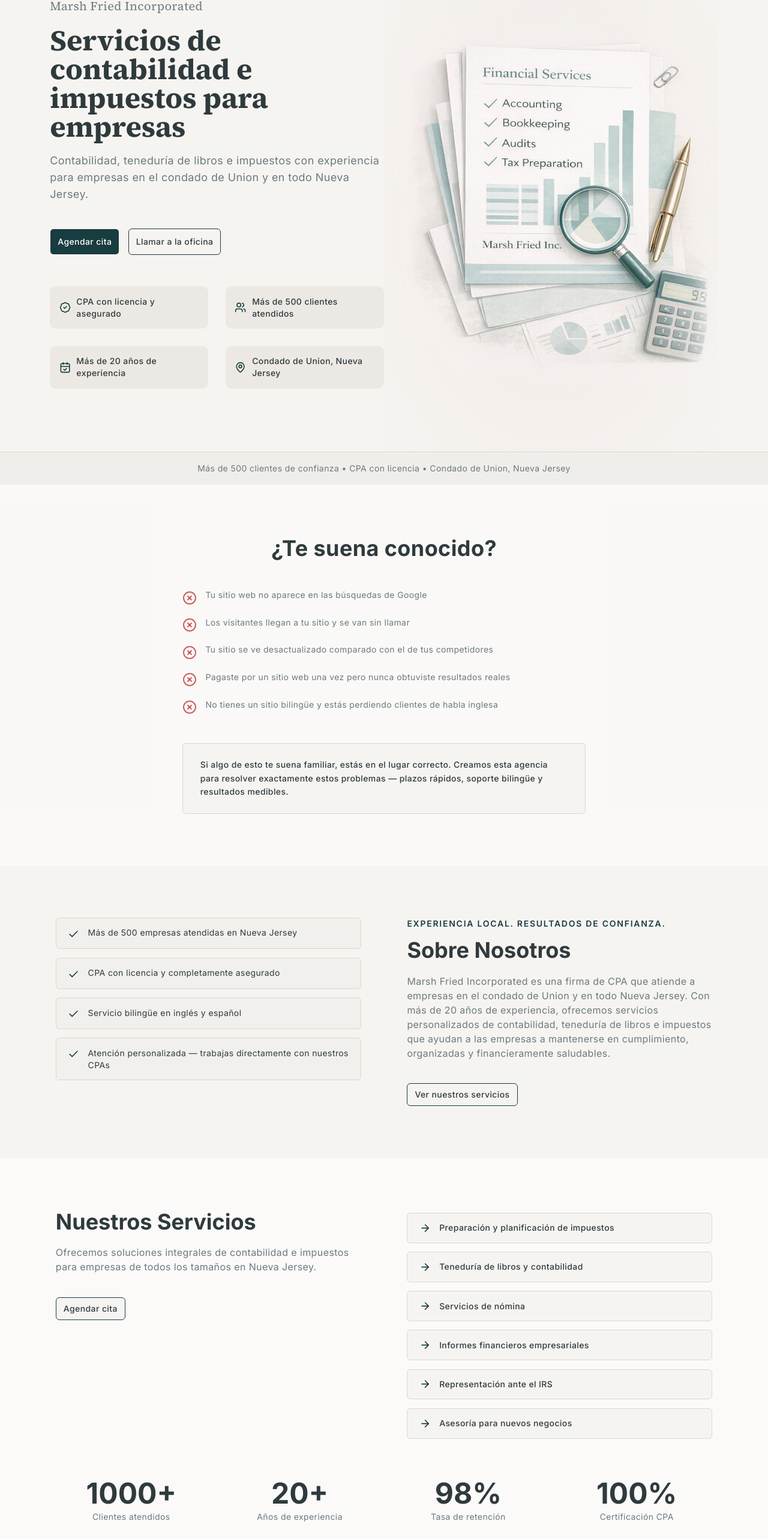
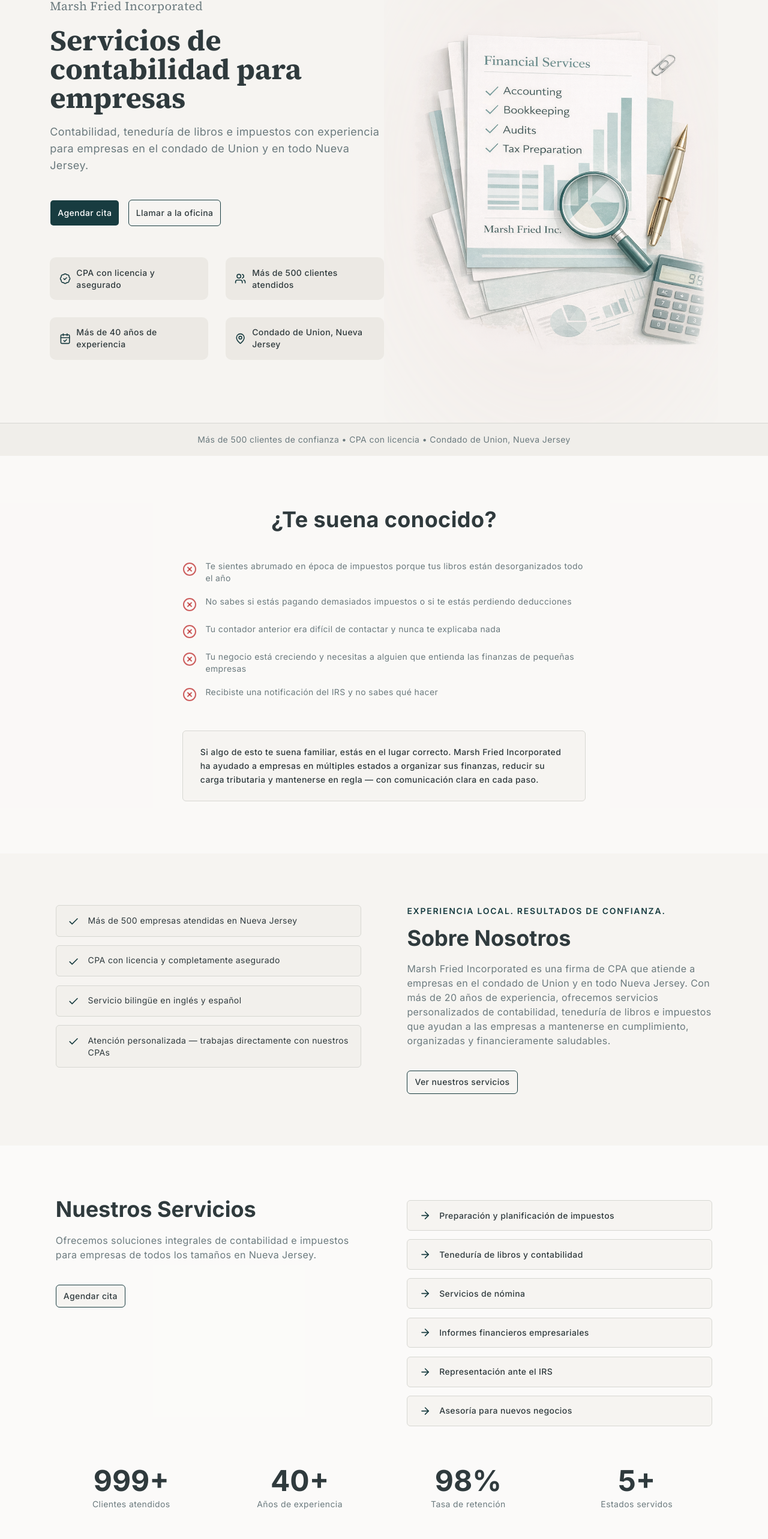
Before and after one commit to JohnnyPillacela/marsh-fried-inc, a Next.js app: page /es in a window 1280 px wide. Shown: the part 178-2744 px from the top of the page at 60% size. Built offline with nearby package versions, Linux system fonts and the light colour scheme.

Commit message:
update content

```diff
--- a/content/dictionaries/hero.ts
+++ b/content/dictionaries/hero.ts
@@ -16,7 +16,7 @@
     } satisfies HeroDict,
     es: {
         eyebrow: "Marsh Fried Incorporated",
-        title: "Servicios de contabilidad e impuestos para empresas",
+        title: "Servicios de contabilidad para empresas",
         subtitle:
             "Contabilidad, teneduría de libros e impuestos con experiencia para empresas en el condado de Union y en todo Nueva Jersey.",
         cta: "Agendar cita",
--- a/content/dictionaries/pain-points.ts
+++ b/content/dictionaries/pain-points.ts
@@ -4,25 +4,25 @@
     en: {
         title: "Sound familiar?",
         items: [
-            "Your website isn't showing up on Google searches",
-            "Visitors land on your site and leave without calling",
-            "Your site looks outdated compared to your competitors",
-            "You paid for a website once but never got real results from it",
-            "You don't have a bilingual site and you're missing Spanish-speaking customers",
+            "You're overwhelmed at tax time because your books are a mess all year",
+            "You're not sure if you're paying too much in taxes — or missing deductions you're entitled to",
+            "Your last accountant was hard to reach and never explained anything",
+            "You're growing and need someone who understands small business finances, not just personal returns",
+            "You've received an IRS notice and don't know what to do next",
         ],
         closing:
-            "If any of these sound familiar, you're in the right place. We built this agency to fix exactly these problems — fast timelines, bilingual support, and results you can measure.",
+            "If any of these sound familiar, you're in the right place. Marsh Fried Incorporated has helped businesses across multiple states get their finances in order, minimize their tax burden, and stay compliant — with clear communication every step of the way.",
     } satisfies PainPointsDict,
     es: {
         title: "¿Te suena conocido?",
         items: [
-            "Tu sitio web no aparece en las búsquedas de Google",
-            "Los visitantes llegan a tu sitio y se van sin llamar",
-            "Tu sitio se ve desactualizado comparado con el de tus competidores",
-            "Pagaste por un sitio web una vez pero nunca obtuviste resultados reales",
-            "No tienes un sitio bilingüe y estás perdiendo clientes de habla inglesa",
+            "Te sientes abrumado en época de impuestos porque tus libros están desorganizados todo el año",
+            "No sabes si estás pagando demasiados impuestos o si te estás perdiendo deducciones",
+            "Tu contador anterior era difícil de contactar y nunca te explicaba nada",
+            "Tu negocio está creciendo y necesitas a alguien que entienda las finanzas de pequeñas empresas",
+            "Recibiste una notificación del IRS y no sabes qué hacer",
         ],
         closing:
-            "Si algo de esto te suena familiar, estás en el lugar correcto. Creamos esta agencia para resolver exactamente estos problemas — plazos rápidos, soporte bilingüe y resultados medibles.",
+            "Si algo de esto te suena familiar, estás en el lugar correcto. Marsh Fried Incorporated ha ayudado a empresas en múltiples estados a organizar sus finanzas, reducir su carga tributaria y mantenerse en regla — con comunicación clara en cada paso.",
     } satisfies PainPointsDict,
 } as const
--- a/content/dictionaries/stats.ts
+++ b/content/dictionaries/stats.ts
@@ -3,18 +3,18 @@
 export const statsDict = {
     en: {
         items: [
-            { value: "1000+", label: "Clients served" },
-            { value: "20+", label: "Years of experience" },
+            { value: "999+", label: "Clients served" },
+            { value: "40+", label: "Years of experience" },
             { value: "98%", label: "Client retention rate" },
-            { value: "100%", label: "CPA certified" },
+            { value: "5+", label: "States served" },
         ],
     } satisfies StatsDict,
     es: {
         items: [
-            { value: "1000+", label: "Clientes atendidos" },
-            { value: "20+", label: "Años de experiencia" },
+            { value: "999+", label: "Clientes atendidos" },
+            { value: "40+", label: "Años de experiencia" },
             { value: "98%", label: "Tasa de retención" },
-            { value: "100%", label: "Certificación CPA" },
+            { value: "5+", label: "Estados servidos" },
         ],
     } satisfies StatsDict,
 } as const
--- a/content/dictionaries/trust-badges.ts
+++ b/content/dictionaries/trust-badges.ts
@@ -5,7 +5,7 @@
         items: [
             { label: "CPA Licensed & Insured" },
             { label: "500+ Clients Served" },
-            { label: "20+ Years of Experience" },
+            { label: "40+ Years of Experience" },
             { label: "Union County, New Jersey" },
         ],
     } satisfies TrustBadgesDict,
@@ -13,7 +13,7 @@
         items: [
             { label: "CPA con licencia y asegurado" },
             { label: "Más de 500 clientes atendidos" },
-            { label: "Más de 20 años de experiencia" },
+            { label: "Más de 40 años de experiencia" },
             { label: "Condado de Union, Nueva Jersey" },
         ],
     } satisfies TrustBadgesDict,
```
